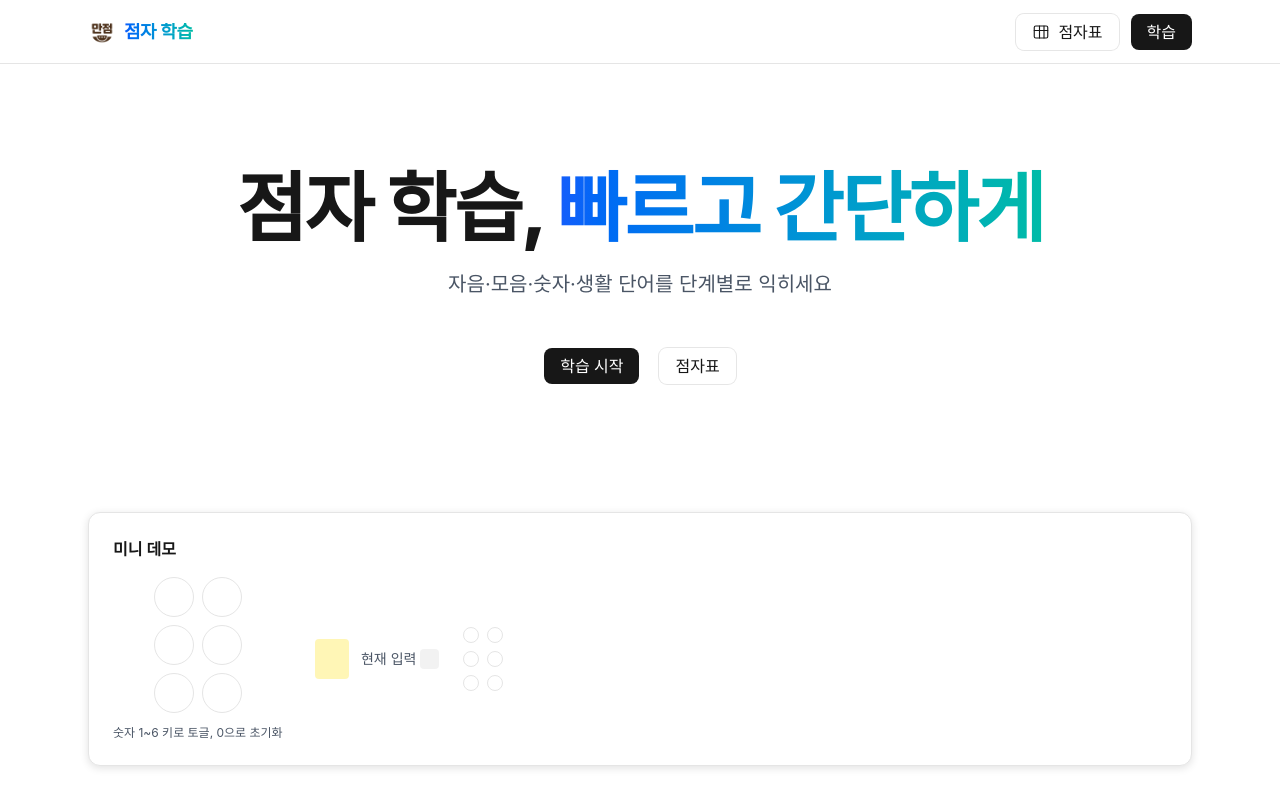
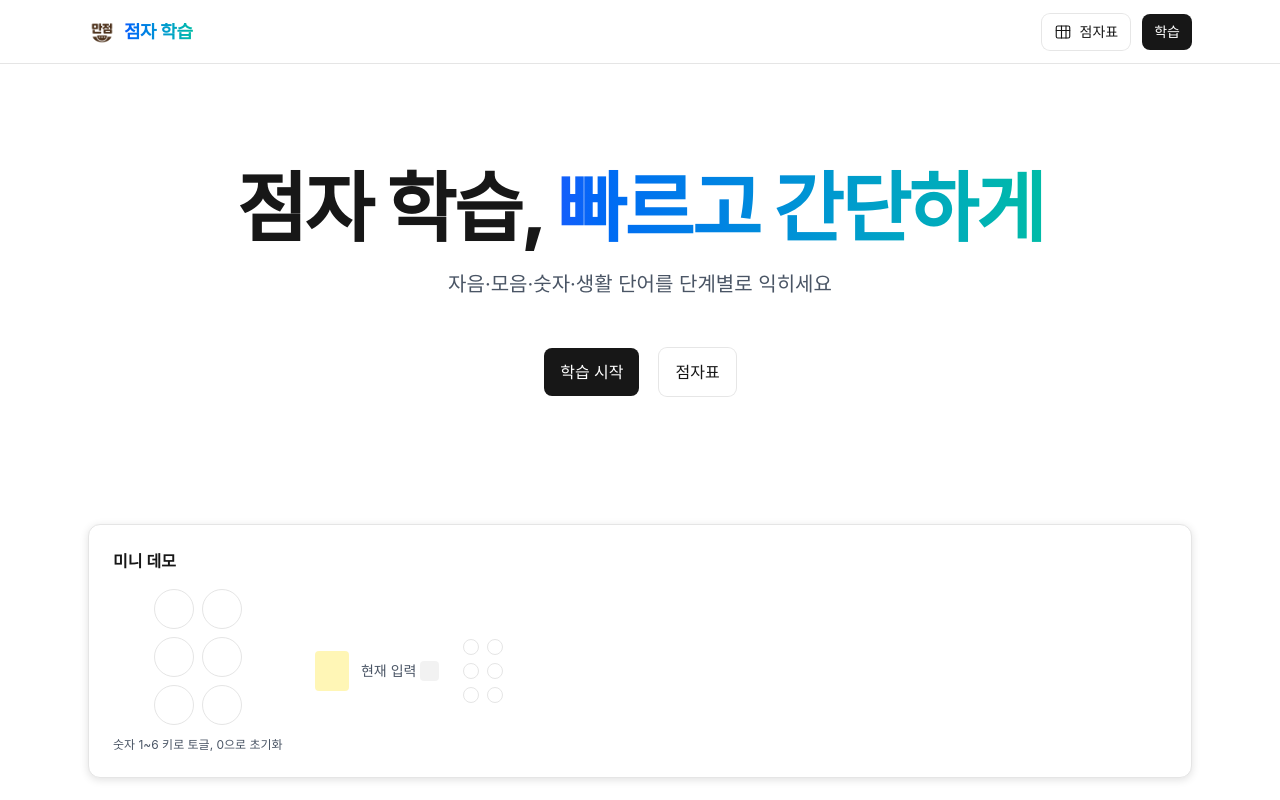
Before and after one commit to ByuN0-0/braille, a Next.js app: page / in a window 1280 px wide. Shown: the top 800 px of the page. Built offline with nearby package versions, Linux system fonts and the light colour scheme; a web font is replaced by a local one.

Commit message:
style: 버튼 높이 및 헤더 스타일 수정, 헤더 버튼의 컴팩트한 디자인 적용

```diff
--- a/src/app/globals.css
+++ b/src/app/globals.css
@@ -147,8 +147,7 @@ a.btn:hover {
   font-size: 16px;
   font-weight: 500;
   padding: 0 var(--space-lg);
-  height: 36px;
-  max-height: 48px;
+  height: 48px;
   display: inline-flex;
   align-items: center;
   gap: var(--space-sm);
@@ -171,3 +170,11 @@ a.btn:hover {
   border: 1px solid var(--border-subtle);
   background: var(--color-background);
 }
+
+/* Header scope: keep header buttons compact */
+.site-header .btn {
+  height: 36px;
+  font-size: 14px;
+  padding-left: var(--space-md);
+  padding-right: var(--space-md);
+}
--- a/src/components/SiteHeader.tsx
+++ b/src/components/SiteHeader.tsx
@@ -3,7 +3,7 @@ import Image from "next/image";
 
 export default function SiteHeader() {
   return (
-    <header className="w-full sticky top-0 z-50 border-b backdrop-blur supports-[backdrop-filter]:bg-white/70 dark:supports-[backdrop-filter]:bg-black/30" style={{ height: "64px" }}>
+    <header className="site-header w-full sticky top-0 z-50 border-b backdrop-blur supports-[backdrop-filter]:bg-white/70 dark:supports-[backdrop-filter]:bg-black/30" style={{ height: "64px" }}>
       <nav className="container h-full flex items-center justify-between">
         <Link href="/" className="text-lg font-semibold tracking-tight flex items-center">
           <span className="inline-flex items-center gap-2">
```
